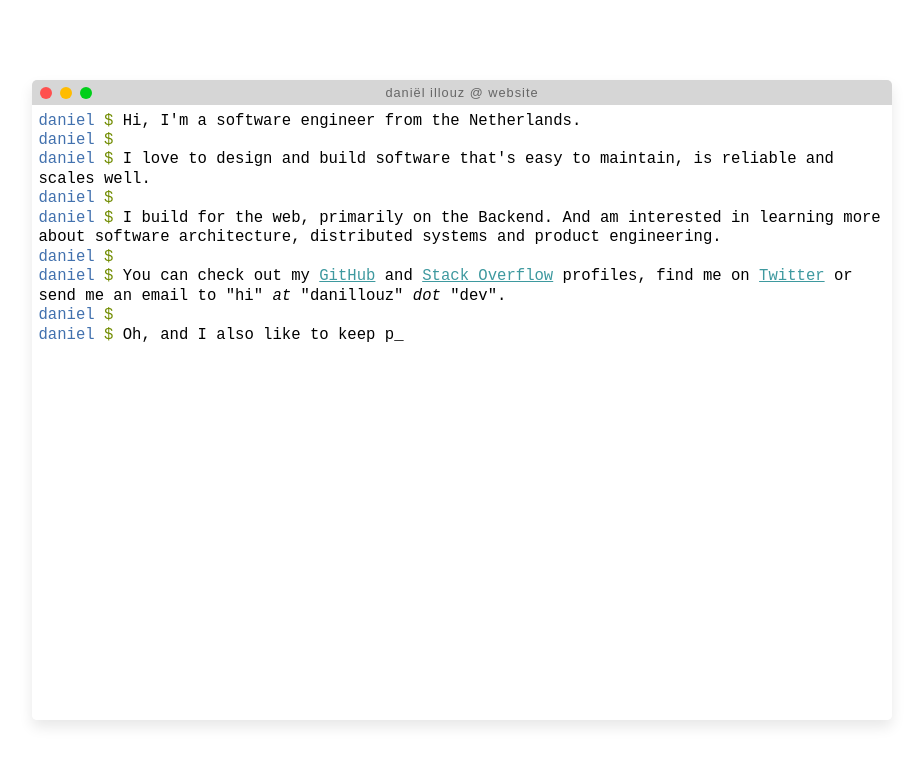
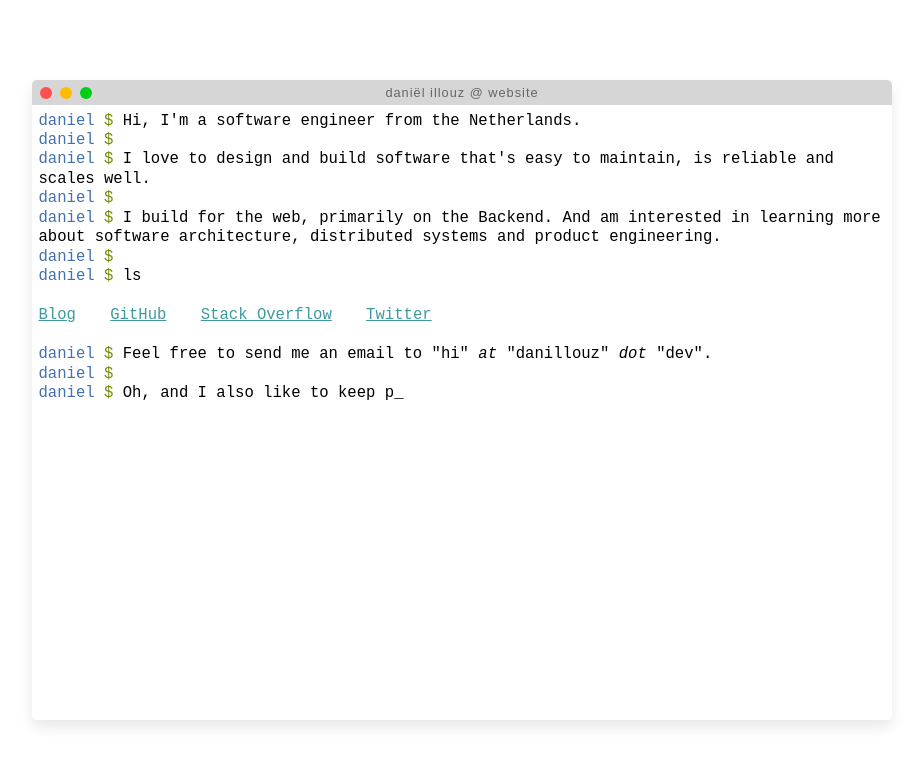
Before and after one commit to danillouz/danillouz.dev, a website built with Parcel: page src/index.html in a window 1280 px wide. Shown: the whole page, without its empty margins (178-1101 px from the left). Built offline with nearby package versions, Linux system fonts and the light colour scheme.

Commit message:
Restructure links and add link to blog

```diff
--- a/src/index.html
+++ b/src/index.html
@@ -57,17 +57,37 @@
 
           <p>
             <span class="prompt"></span>
-            You can check out my
+            ls
+          </p>
+
+          <p>&nbsp;</p>
+
+          <p>
+            <a href="https://blog.danillouz.dev" target="_blank">Blog</a>
+
+            &emsp;
+
             <a href="https://github.com/danillouz" target="_blank">GitHub</a>
-            and
+
+            &emsp;
+
             <a
               href="https://stackoverflow.com/users/4455533/danillouz?tab=profile"
               target="_blank"
               >Stack Overflow</a
             >
-            profiles, find me on
+
+            &emsp;
+
             <a href="https://twitter.com/danillouz" target="_blank">Twitter</a>
-            or send me an email to "hi" <i>at</i> "danillouz" <i>dot</i> "dev".
+          </p>
+
+          <p>&nbsp;</p>
+
+          <p>
+            <span class="prompt"></span>
+            Feel free to send me an email to "hi" <i>at</i> "danillouz"
+            <i>dot</i> "dev".
           </p>
 
           <p>
@@ -79,8 +99,8 @@
             Oh, and I also like
             <span id="typed-text"></span><span id="cursor">_</span>
           </p>
-        </div>
-      </section>
+        </section>
+      </div>
     </main>
 
     <script src="./index.js"></script>
```
